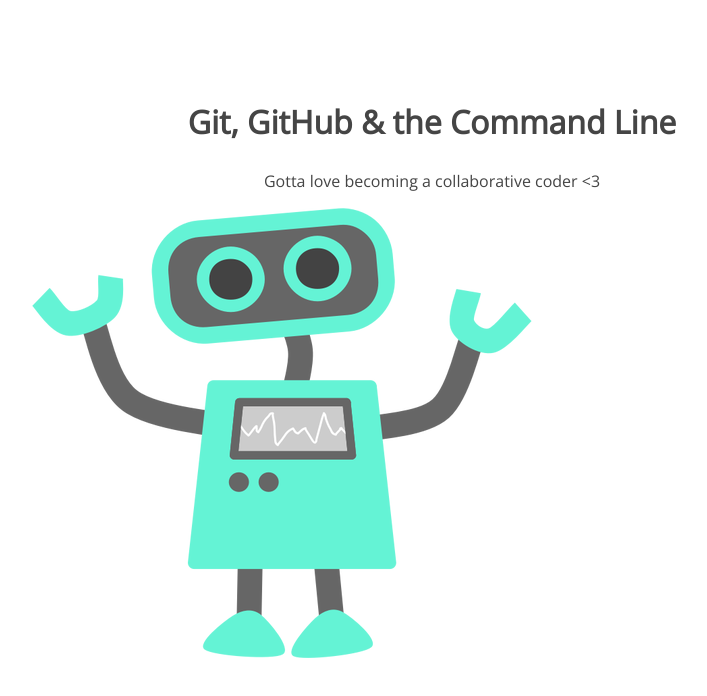
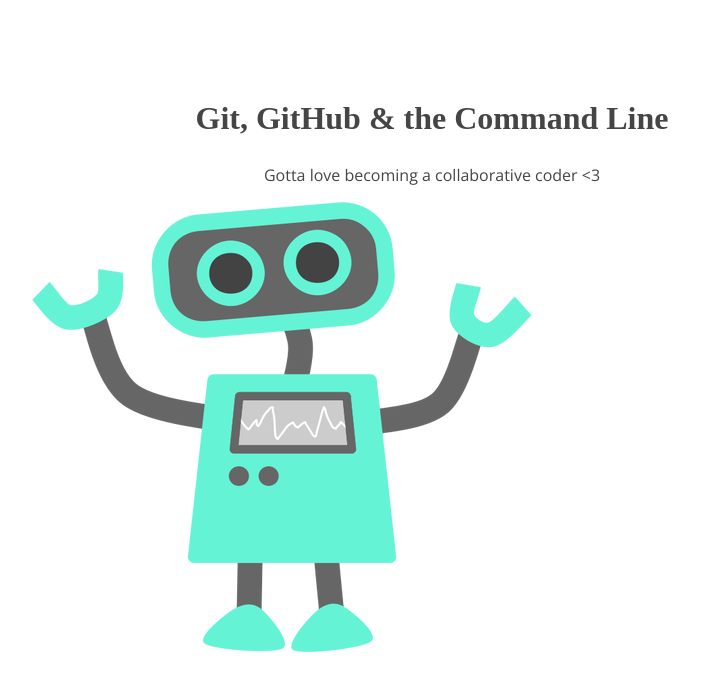
Before and after one commit to nicolecfarley/105-project, a plain HTML site: page index.html in a window 1280 px wide. Shown: the whole page, without its empty margins (208-915 px from the left). Drawn offline with nearby package versions, Linux system fonts and the light colour scheme.

Commit message:
changed header 1 font

```diff
--- a/css/style.css
+++ b/css/style.css
@@ -8,7 +8,7 @@ section p {
 	color: #454545;
 }
 section h1 {
-	font: 32px 'Open Sans';
+	font: 32px 'Comic Sans';
 	font-weight: bold;
 }
 section p {
```
